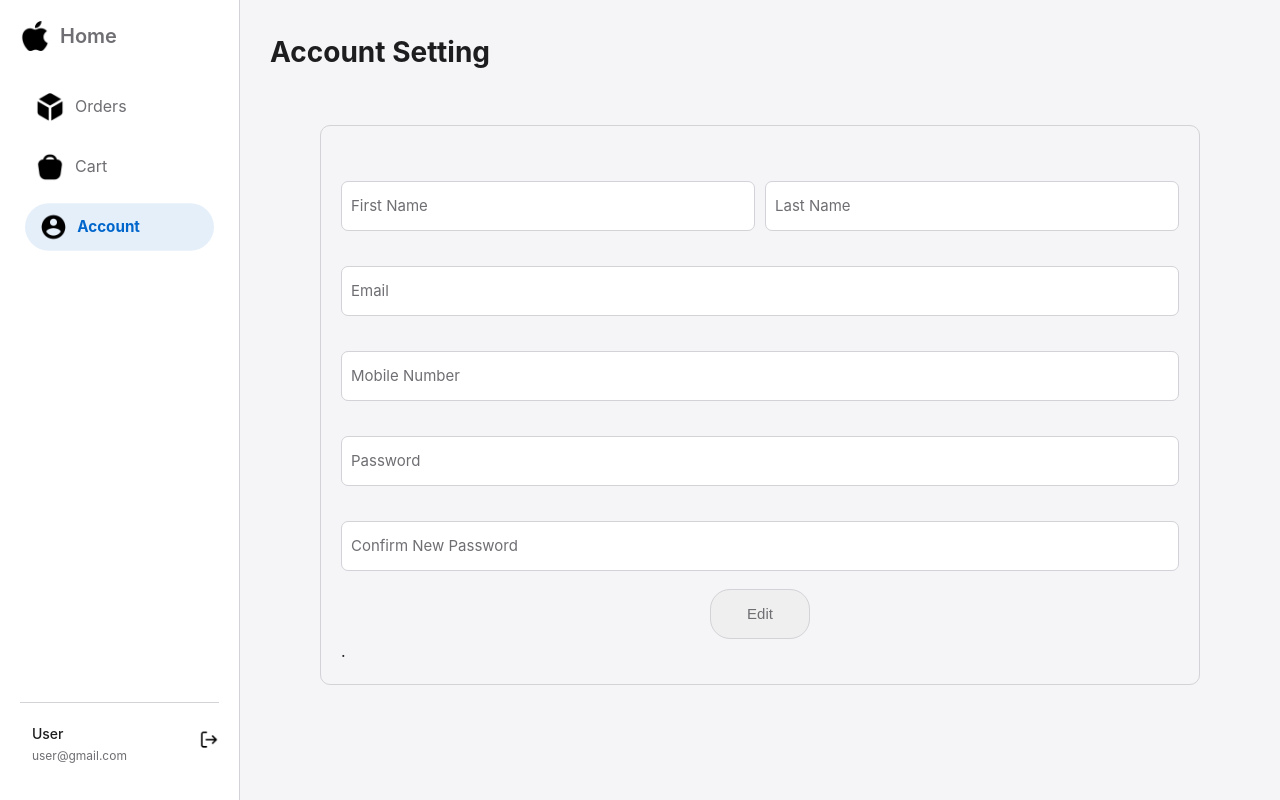
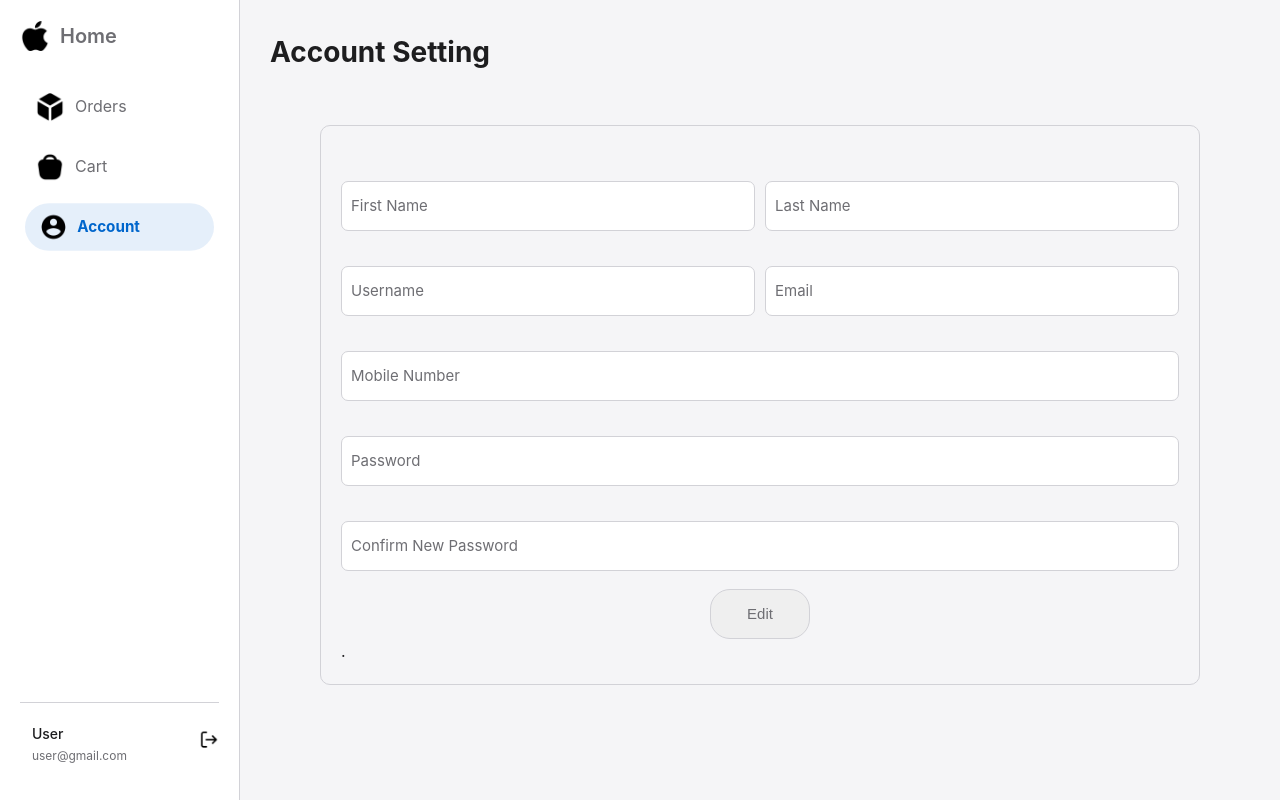
Before and after one commit to SetNickname/apple-shop, a PHP site: page /html/user-account-setting.html in a window 1280 px wide. Run offline with PHP 8.4, Linux system fonts and the light colour scheme.

Commit message:
username field added

```diff
--- a/css/user-account-setting.css
+++ b/css/user-account-setting.css
@@ -45,7 +45,7 @@
     color: var(--text-primary);
     padding: 0 35px 0 5px;
 }
-.fname, .lname{
+.fname, .lname, .uname, .email{
     width: 100%;
 }
 
--- a/html/user-account-setting.html
+++ b/html/user-account-setting.html
@@ -66,9 +66,15 @@
                         <label>Last Name</label>
                     </div>
                 </div>
-                <div class="input-box email">
-                    <input type="email" name="email" id="email" required disabled>
-                    <label>Email</label>
+                <div class="row">
+                    <div class="input-box uname">
+                        <input type="text" name="uname" id="uname" required disabled>
+                        <label>Username</label>
+                    </div>
+                    <div class="input-box email">
+                        <input type="email" name="email" id="email" required disabled>
+                        <label>Email</label>
+                    </div>
                 </div>
                 <div class="input-box num">
                     <input type="text" name="num" id="num" required disabled>
```
